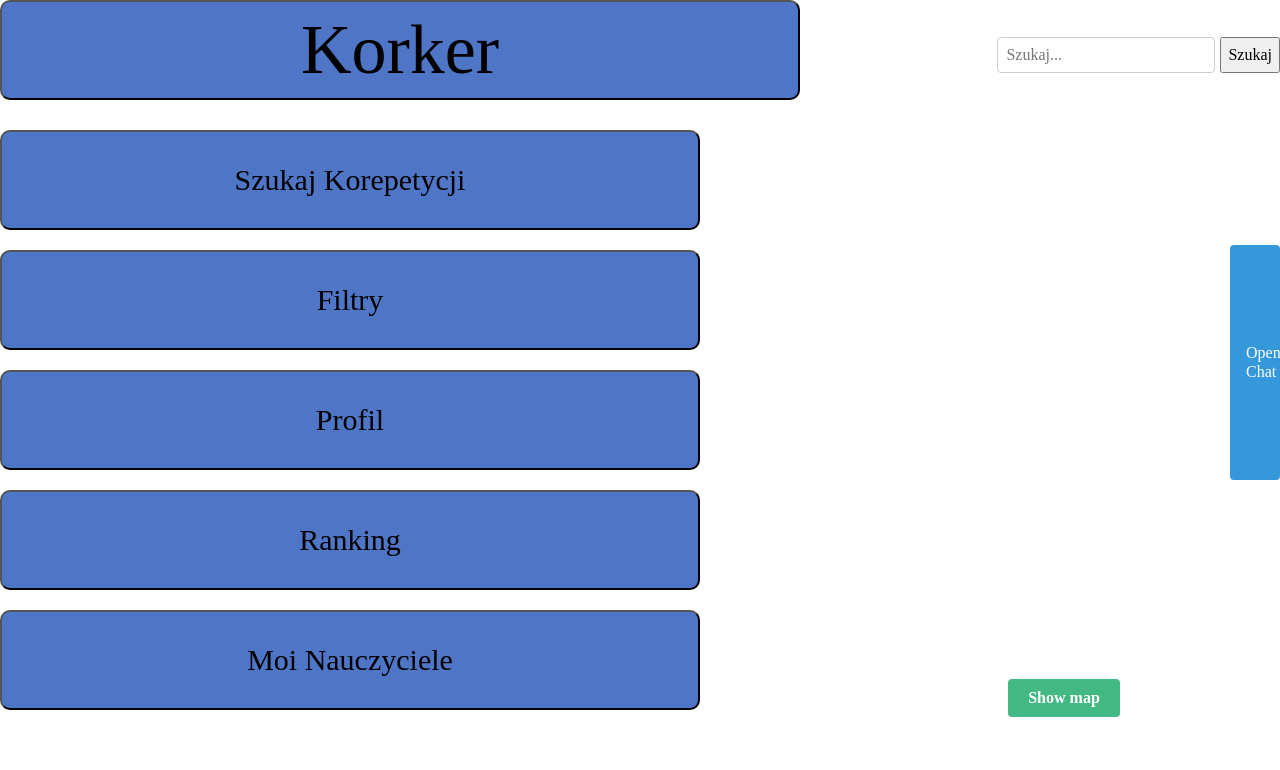
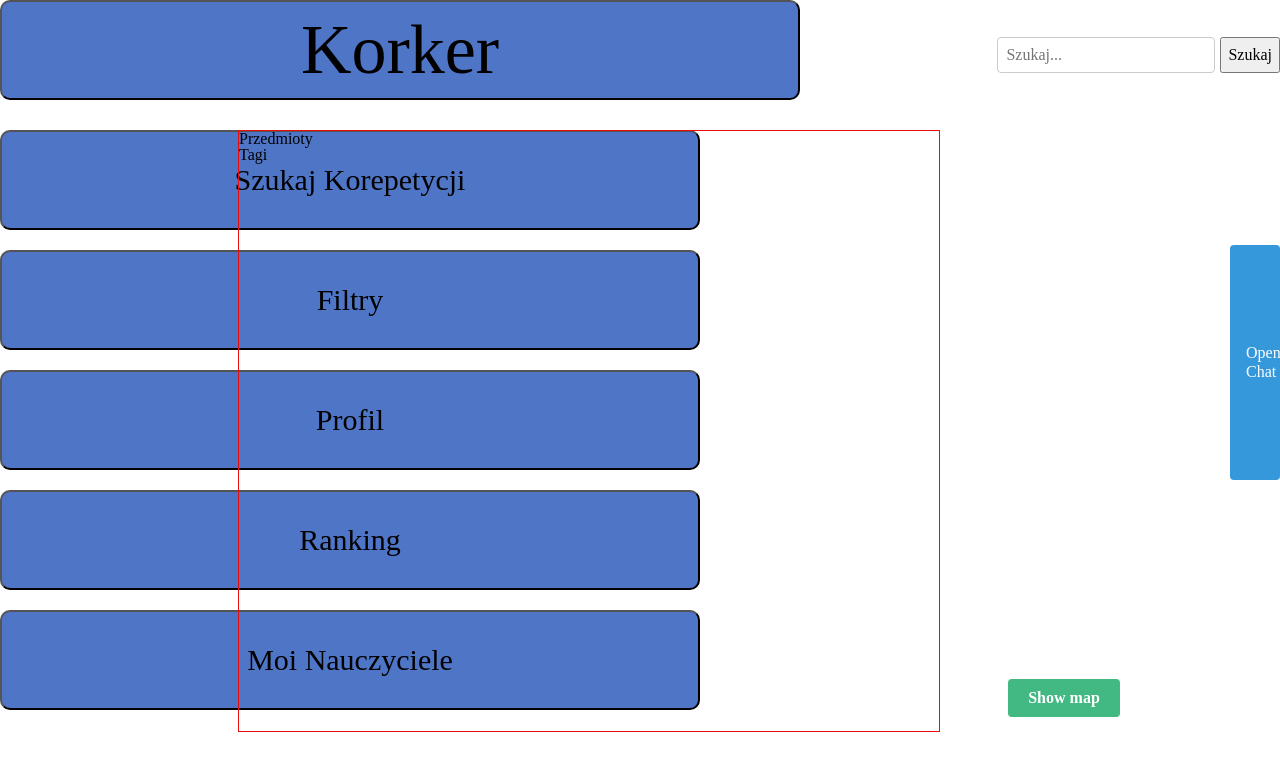
Before and after one commit to korkerteam/Korker, a Vue app: page / in a window 1280 px wide. Both pictures are taken after a click on the button "Filtry". Shown: the top 770 px of the page. Built offline with nearby package versions, Linux system fonts and the light colour scheme; a web font is replaced by a local one.

Commit message:
Przycisk nauczycieli i filtrów

```diff
--- a/src/App.vue
+++ b/src/App.vue
@@ -12,15 +12,43 @@ import MapPage from './views/Map.vue'
 
 const showProfile = ref(false)
 const showRanks = ref(false)
+const showFilter = ref(false)
+const showTeachers = ref(false)
 
 function toggleProfile() {
   showProfile.value = !showProfile.value
-  if (showProfile.value) showRanks.value = false
+  if (showProfile.value) {
+    showRanks.value = false
+    showFilter.value = false
+    showTeachers.value = false
+  }
 }
 
 function toggleRank() {
   showRanks.value = !showRanks.value
-  if (showRanks.value) showProfile.value = false
+  if (showRanks.value) {
+    showProfile.value = false
+    showFilter.value = false
+    showTeachers.value = false
+  }
+}
+
+function toggleFilter() {
+  showFilter.value = !showFilter.value
+  if (showFilter.value) {
+    showProfile.value = false
+    showRanks.value = false
+    showTeachers.value = false
+  }
+}
+
+function toggleTeachers() {
+  showTeachers.value = !showTeachers.value
+  if (showTeachers.value) {
+    showProfile.value = false
+    showRanks.value = false
+    showFilter.value = false
+  }
 }
 </script>
 
@@ -43,13 +71,19 @@ function toggleRank() {
     <div class="ranks-block" v-show="showRanks">
       <Ranks />
     </div>
+    <div class="filter-block" v-show="showFilter">
+      <FilterPage />
+    </div>
+    <div class="teachers-block" v-show="showTeachers">
+      <MyTeachers />
+    </div>
     <div class="Czaty">
       <CzatCzatSahur />
     </div>
 
     <div class="content-row">
       <div class="Przyciski">
-        <MenuPage @toggleProfile="toggleProfile" @toggleRank="toggleRank" />
+        <MenuPage @toggleProfile="toggleProfile" @toggleRank="toggleRank" @toggleFilter="toggleFilter" @toggleTeachers="toggleTeachers" />
       </div>
     </div>
     <div class="Mapa">
@@ -93,7 +127,10 @@ function toggleRank() {
   margin-bottom: 10px;
 }
 
-.profile-block {
+.profile-block,
+.filter-block,
+.ranks-block,
+.teachers-block {
   position: absolute;
   top: 47%;
   right: 340px;
@@ -103,12 +140,7 @@ function toggleRank() {
 }
 
 .ranks-block {
-  position: absolute;
-  top: 47%;
   right: 350px;
-  transform: translateY(-50%);
-  display: flex;
-  justify-content: flex-end;
 }
 
 .content-row {
--- a/src/views/MenuPage.vue
+++ b/src/views/MenuPage.vue
@@ -1,5 +1,5 @@
 <script setup>
-const emit = defineEmits(['toggleProfile', 'toggleRank'])
+const emit = defineEmits(['toggleProfile', 'toggleRank', 'toggleFilter', 'toggleTeachers'])
 
 function handleProfileClick() {
   emit('toggleProfile')
@@ -8,14 +8,22 @@ function handleProfileClick() {
 function handleRankClick() {
   emit('toggleRank')
 }
+
+function handleFilterClick() {
+  emit('toggleFilter')
+}
+
+function handleTeachersClick() {
+  emit('toggleTeachers')
+}
 </script>
 <template>
   <div class="MenuButtons">
     <button>Szukaj Korepetycji</button>
-    <button>Filtry</button>
+    <button @click="handleFilterClick">Filtry</button>
     <button @click="handleProfileClick">Profil</button>
     <button @click="handleRankClick">Ranking</button>
-    <button>Moi Nauczyciele</button>
+    <button @click="handleTeachersClick">Moi Nauczyciele</button>
   </div>
 </template>
 <style scoped>
```
